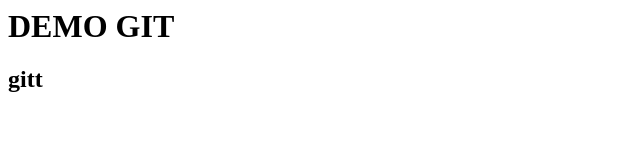
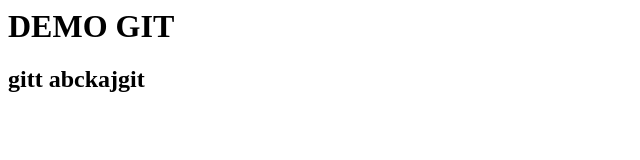
Before and after one commit to Azrmyst/Demo, a plain HTML site: page index.html in a window 1280 px wide. Shown: the whole page, without its empty margins (0-640 px from the left). Drawn offline with Linux system fonts and the light colour scheme.

Commit message:
Sua file

```diff
--- a/index.html
+++ b/index.html
@@ -1,3 +1,3 @@
 <h1>DEMO GIT</h1>
 
-<h2> gitt <h2>
+<h2> gitt abckajgit <h2>
```
